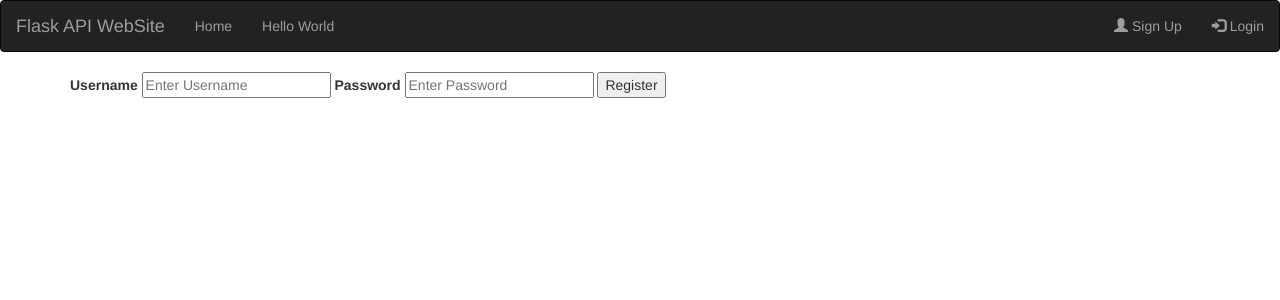
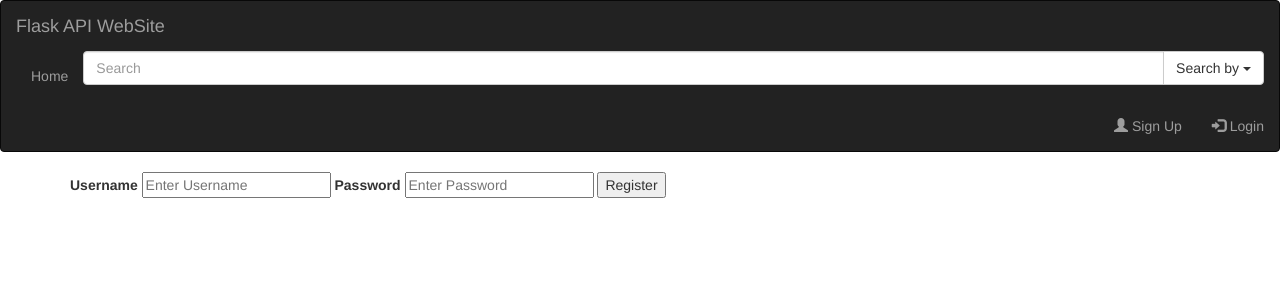
Before and after one commit to Thomas-UA/flask_website_demo, a Flask app: page /signup in a window 1280 px wide. Shown: the top 300 px of the page. Run offline with Flask 2, Linux system fonts and the light colour scheme; parts of the project's set-up code (start-up, migrations or seed data) failed here and were passed over; some libraries are stand-ins or nearby versions.

Commit message:
add search field and results page (#8)

```diff
--- a/docker-compose.yml
+++ b/docker-compose.yml
@@ -7,7 +7,7 @@ services:
       POSTGRES_USER: postgres
       POSTGRES_PASSWORD: postgrespw
     ports:
-      - 5432:5432
+      - "5432:5432"
     networks:
       - app-tier
 
@@ -16,7 +16,7 @@ services:
     depends_on:
       - postgres_db
     ports:
-      - 8080:8080
+      - "8080:8080"
     networks:
       - app-tier
     volumes:
--- a/src/api/auth/register.py
+++ b/src/api/auth/register.py
@@ -2,7 +2,7 @@ from cryptography.fernet import Fernet
 
 from flask import Blueprint, render_template, request, current_app, redirect, session
 
-from src.db.find_user import find_user_in_db
+from src.db.find_user import is_user_registered_in_db
 from src.db.add_user import add_user_to_db
 
 signup_blueprint = Blueprint('signup_blueprint', __name__)
@@ -19,7 +19,7 @@ def signup_page():
         current_app.logger.info(f"Password: {password}")
 
         current_app.logger.info(f"Trying to find user in db: {uname}")
-        is_user_registered = find_user_in_db(uname)
+        is_user_registered = is_user_registered_in_db(uname)
         if is_user_registered:
             current_app.logger.info(f"User: {uname} already registered")
             return redirect('/')
--- a/src/api/profile.py
+++ b/src/api/profile.py
@@ -1,7 +1,6 @@
 from flask import Blueprint, render_template, current_app, session
 
 from src.db.find_user import user_data_for_page
-from src.models.users import UserFront
 
 user_profile_blueprint = Blueprint('user_profile_blueprint', __name__)
 
--- a/src/app.py
+++ b/src/app.py
@@ -7,6 +7,7 @@ from src.api.index import index_blueprint
 from src.api.auth.login import login_blueprint
 from src.api.logout import logout_from_site
 from src.api.profile import user_profile_blueprint
+from src.api.search import search_blueprint_username, search_blueprint_favorite
 
 app = Flask(__name__, template_folder="../templates", static_folder="../static")
 app.secret_key = Fernet.generate_key()
@@ -16,3 +17,5 @@ app.register_blueprint(login_blueprint)
 app.register_blueprint(signup_blueprint)
 app.register_blueprint(user_profile_blueprint)
 app.register_blueprint(logout_from_site)
+app.register_blueprint(search_blueprint_username)
+app.register_blueprint(search_blueprint_favorite)
--- a/src/db/create_psql_db.py
+++ b/src/db/create_psql_db.py
@@ -6,7 +6,6 @@ from src.db.connection import engine
 def create_psql_db():
     with engine.connect() as conn:
         logging.info("Connected to postgres db")
-        # conn.execution_options(isolation_level="AUTOCOMMIT").execute('''CREATE DATABASE flask_web_site''')
         logging.info("flask_web_site db created")
         conn.execution_options(isolation_level="AUTOCOMMIT").execute(
             text(
--- a/templates/login.html
+++ b/templates/login.html
@@ -1,10 +1,10 @@
 {% extends 'main.html' %}
 {% block content %}
     <form method="POST">
-        <label for="uname"><b>Username</b></label>
+        <label><b>Username</b></label>
         <input type="text" placeholder="Enter Username" name="uname" required>
 
-        <label for="psw"><b>Password</b></label>
+        <label><b>Password</b></label>
         <input type="password" placeholder="Enter Password" name="password" required>
 
         <button type="submit">Login</button>
--- a/templates/main.html
+++ b/templates/main.html
@@ -17,7 +17,31 @@
       <ul class="nav navbar-nav">
           <!-- class="active"> -->
           <li><a href="/">Home</a></li>
-          <li><a href="/hello_world">Hello World</a></li>
+          <!-- li><a href="/hello_world">Hello World</a></li -->
+          <div class="input-group rounded">
+              <input type="search" id="search-text" class="form-control rounded" placeholder="Search" aria-label="Search" aria-describedby="search-addon" />
+              <div class="input-group-btn search-panel">
+                  <button type="button" class="btn btn-default dropdown-toggle" data-toggle="dropdown">
+                      <span id="search_concept">Search by</span> <span class="caret"></span>
+                    </button>
+                  <ul class="dropdown-menu" role="menu">
+                      <li><button id="search_by_username" onclick="searchByUsername()">Username</button></li>
+                      <li><button id="search_by_favorite" onclick="searchByFavorite()">Favorite</button></li>
+                      <script>
+                        function searchByUsername(){
+                            var searchText = document.getElementById('search-text').value;
+                            window.location.replace("/search_by_username/" + searchText);
+                        }
+                        function searchByFavorite(){
+                            var searchText = document.getElementById('search-text').value;
+                            window.location.replace("/search_by_favorite/" + searchText);
+                        }
+                      </script>
+                      <li class="divider"></li>
+                      <li><a href="#all">Random user</a></li>
+                  </ul>
+              </div>
+          </div>
       </ul>
       <ul class="nav navbar-nav navbar-right">
           {% if session.token %}
--- a/templates/register.html
+++ b/templates/register.html
@@ -1,10 +1,10 @@
 {% extends 'main.html' %}
 {% block content %}
     <form method="POST">
-        <label for="uname"><b>Username</b></label>
+        <label><b>Username</b></label>
         <input type="text" placeholder="Enter Username" name="uname" required>
 
-        <label for="psw"><b>Password</b></label>
+        <label><b>Password</b></label>
         <input type="password" placeholder="Enter Password" name="password" required>
 
         <button type="submit">Register</button>
--- /dev/null
+++ b/templates/search_result.html
@@ -0,0 +1,4 @@
+{% extends 'main.html' %}
+{% block content %}
+{{list_of_users}}
+{% endblock %}
```
Also changed, not shown: src/api/search.py (added, +26 -0 lines), src/db/find_user.py (+13 -1 lines), README.md, 1 other file.
